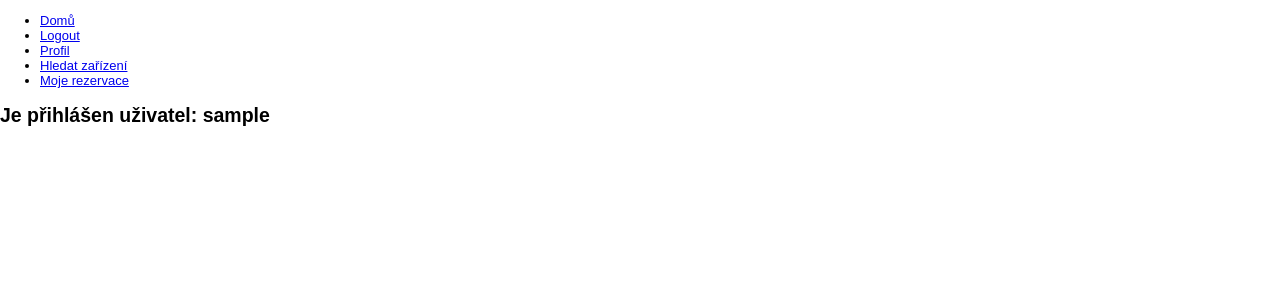
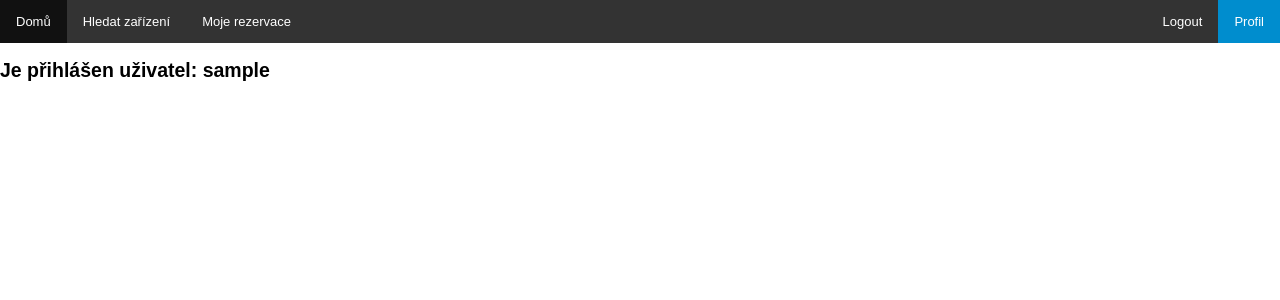
Before and after one commit to petr-plihal/is-for-art-school, a Flask app: page / in a window 1280 px wide. Shown: the top 300 px of the page. Run offline with Flask 3, Linux system fonts and the light colour scheme; the visitor is signed in with stand-in values (Sample User, id 1); some libraries are stand-ins or nearby versions.

Commit message:
css navigační panel

```diff
--- a/static/css/main.css
+++ b/static/css/main.css
@@ -4,23 +4,47 @@ body{
     font-size: small;
 }
 
+/* Navigační panel */
+/* Zdroj: https://www.w3schools.com/css/tryit.asp?filename=trycss_navbar_horizontal_black_right */
+.navbar ul {
+    list-style-type: none;
+    margin: 0;
+    padding: 0;
+    overflow: hidden;
+    background-color: #333;
+}
+.navbar li {
+    float: left;
+}
+.navbar li a {
+    display: block;
+    color: white;
+    text-align: center;
+    padding: 14px 16px;
+    text-decoration: none;
+}
+.navbar li a:hover:not(.active) {
+    background-color: #111;
+}
+.active {
+    background-color: #008dce;
+}
+
+/* Flash zprávy */
 .flash-messages {
     margin: 20px 0;
 }
-
 .alert {
     padding: 15px;
     margin-bottom: 20px;
     border: 1px solid transparent;
     border-radius: 4px;
 }
-
 .alert-success {
     color: #3c763d;
     background-color: #dff0d8;
     border-color: #d6e9c6;
 }
-
 .alert-danger {
     color: #a94442;
     background-color: #f2dede;
--- a/templates/base.html
+++ b/templates/base.html
@@ -20,12 +20,12 @@
 </head>
 <body>
 
-    <nav>
+    <nav class="navbar">
         <ul>
             <li><a href="{{ url_for('index') }}">Domů</a></li>
             {% if current_user.is_authenticated %}
-                <li><a href="{{url_for('logout')}}">Logout</a></li>
-                <li><a href="{{url_for('profile')}}">Profil</a></li>
+                <li style="float:right"><a class="active" href="{{url_for('profile')}}">Profil</a></li>
+                <li style="float:right"><a href="{{url_for('logout')}}">Logout</a></li>
                 <li><a href="{{url_for('vyhledat_zarizeni')}}">Hledat zařízení</a></li>
                 <li><a href="{{url_for('moje_rezervace')}}">Moje rezervace</a></li>
 
@@ -46,8 +46,8 @@
                 {% endif %}
 
             {% else %}
-                <li><a href="{{url_for('register')}}">Register</a></li>
-                <li><a href="{{url_for('login')}}">Login</a></li>
+                <li style="float:right"><a href="{{url_for('register')}}">Register</a></li>
+                <li style="float:right"><a href="{{url_for('login')}}">Login</a></li>
             {% endif %}
 
             {% block navbar %}{% endblock %}
```
